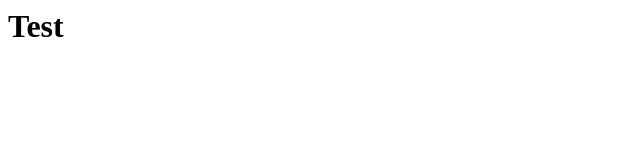
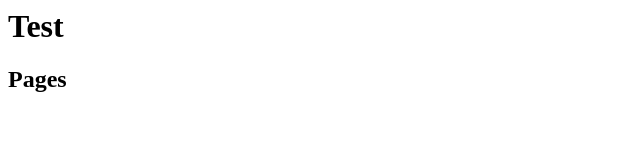
Before and after one commit to jc-azorin/PaginaWeb, a plain HTML site: page index.html in a window 1280 px wide. Shown: the full height of the page, 0-640 px from the left. Drawn offline with Linux system fonts and the light colour scheme.

Commit message:
Update index.html

```diff
--- a/index.html
+++ b/index.html
@@ -1 +1,2 @@
 <h1>Test</h1>
+<h2>Pages</h2>
```
